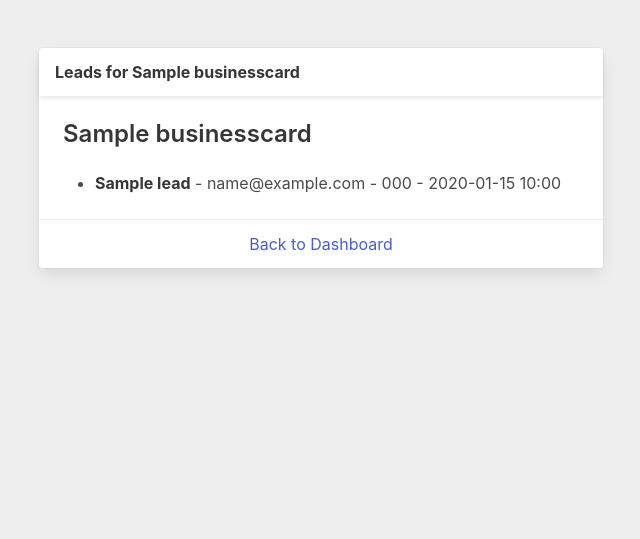
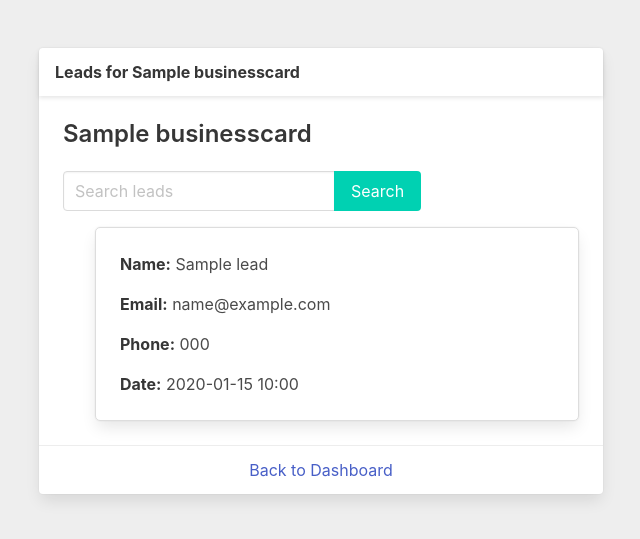
Before and after one commit to eathren/bc, a Django app: page /dashboard/card/00000000-0000-0000-0000-000000000001/leads/ in a window 1280 px wide. Shown: the part 56-595 px from the top of the page, without its empty margins (319-959 px from the left). Run offline with Django 5.2, Linux system fonts and the light colour scheme; a user stored in the database is signed in; tables that the repository leaves empty hold one stand-in row (values such as "Sample post").

Commit message:
add leads

```diff
--- a/dashboard/templates/dashboard/dashboard.html
+++ b/dashboard/templates/dashboard/dashboard.html
@@ -18,7 +18,6 @@
                 <br />
                 <span class="is-size-5">{{ card.company_name }}</span>
               </li>
-
             </div>
             <footer class="card-footer">
               <a href="{% url 'business_card_detail' uuid=card.uuid %}"
--- a/dashboard/templates/dashboard/view_leads.html
+++ b/dashboard/templates/dashboard/view_leads.html
@@ -12,10 +12,29 @@
                 <div class="card-content">
                     <div class="content">
                         <h3 class="subtitle">{{ business_card.company_name }}</h3>
+                        <form method="get" action="">
+                            <div class="field has-addons">
+                                <div class="control">
+                                    <input class="input" type="text" name="q" placeholder="Search leads" value="{{ query }}">
+                                </div>
+                                <div class="control">
+                                    <button type="submit" class="button is-primary">Search</button>
+                                </div>
+                            </div>
+                        </form>
                         <ul>
                             {% for lead in leads %}
-                                <li>
-                                    <strong>{{ lead.name }}</strong> - {{ lead.email }} - {{ lead.phone_number }} - {{ lead.created_at|date:"Y-m-d H:i" }}
+                                <li class="box">
+                                    {% if lead.name %}
+                                        <p><strong>Name:</strong> {{ lead.name }}</p>
+                                    {% endif %}
+                                    {% if lead.email %}
+                                        <p><strong>Email:</strong> {{ lead.email }}</p>
+                                    {% endif %}
+                                    {% if lead.phone_number %}
+                                        <p><strong>Phone:</strong> {{ lead.phone_number }}</p>
+                                    {% endif %}
+                                    <p><strong>Date:</strong> {{ lead.created_at|date:"Y-m-d H:i" }}</p>
                                 </li>
                             {% empty %}
                                 <li>No leads found.</li>
--- a/dashboard/views.py
+++ b/dashboard/views.py
@@ -1,3 +1,5 @@
+from django.core.paginator import Paginator, EmptyPage, PageNotAnInteger
+from django.db.models import Q
 from django.shortcuts import render, redirect, get_object_or_404
 from django.contrib.auth.decorators import login_required
 from django.contrib import messages
@@ -93,4 +95,14 @@ def dashboard_view(request):
 def view_leads(request, uuid):
     business_card = get_object_or_404(BusinessCard, uuid=uuid, user=request.user)
     leads = business_card.leads.all()
-    return render(request, 'dashboard/view_leads.html', {'business_card': business_card, 'leads': leads})
+
+    # Search functionality
+    query = request.GET.get('q', '')
+    if query:
+        leads = leads.filter(Q(name__icontains=query) | Q(email__icontains=query))
+
+    return render(request, 'dashboard/view_leads.html', {
+        'business_card': business_card,
+        'leads': leads,
+        'query': query,
+    })
```
